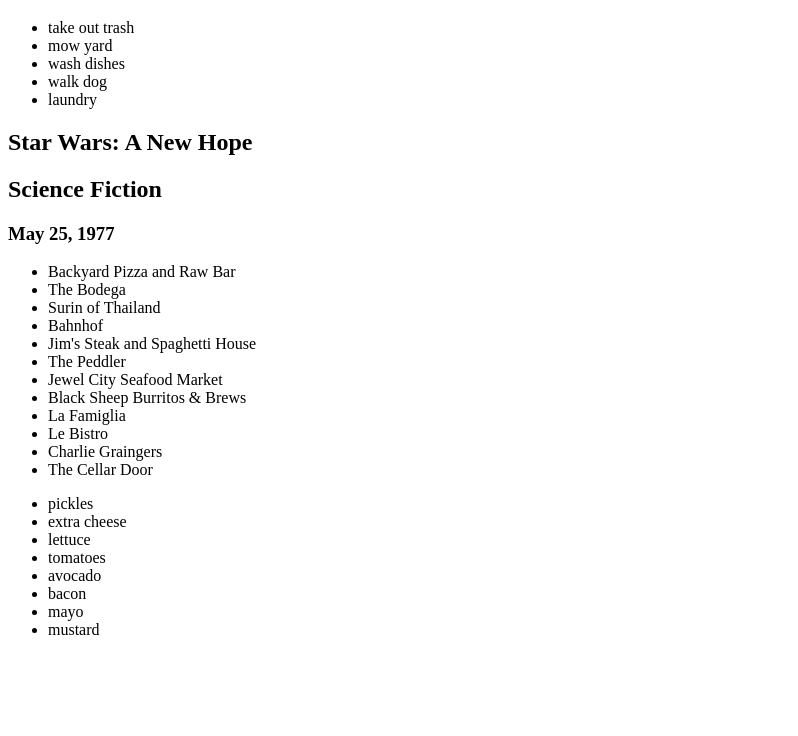
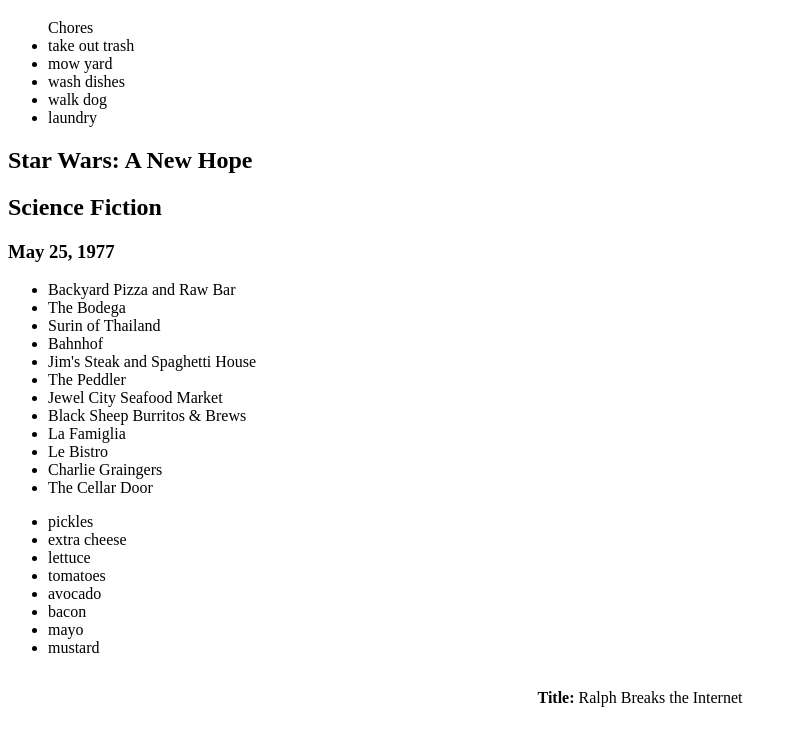
Before and after one commit to barrygriffith84/JavaScript_DOM, a plain HTML site: page index.html in a window 1280 px wide. Shown: the part 61-797 px from the top of the page, without its empty margins (0-798 px from the left). Drawn offline with Linux system fonts and the light colour scheme.

Commit message:
All practice exercises complete.  First challenge complete.  Refining movie poster challenge

```diff
--- a/index.html
+++ b/index.html
@@ -3,7 +3,8 @@
 <head>
     <meta charset="UTF-8">
     <meta name="viewport" content="width=device-width, initial-scale=1.0">
-    <title>Document</title>
+    <link rel="stylesheet" href="style.css">
+    <title>DOM Practice</title>
 </head>
 <body>
 
@@ -11,7 +12,7 @@
     <h1 id="hello-container"></h1>
 
 
-    <ul id="chores-container"></ul>
+    <ul id="chores-container">Chores</ul>
 
     <section id="movie-poster">
         <h1 id="title"></h1>
@@ -23,6 +24,24 @@
 
     <ul id="sandwich-container"></ul>
 
+    <div id="movie-schedule"></div>
+
+
+
+
+
+
+
+
+
+
+
+
+
+
+
+
+
     <script src="script.js"></script>
 </body>
 </html>
--- a/script.js
+++ b/script.js
@@ -1,3 +1,12 @@
+//notes
+// function darkMode(){
+//     document.body.style.background = "gray";
+//   }
+//   function lightMode(){
+//       document.body.style.background = "white";
+//   }
+
+
 // Lightning Exercise
 // Hello, world
 
@@ -6,9 +15,9 @@
 //Use document.querySelector to target your #hello-container
 //User the .innerHTML property to insert the value of your greeting variable into your #hello-container element.
 
+var greeting= "Hello, world!";
+document.querySelector("#hello-container").innerHTML = greeting;
 
-var greeting = document.querySelector("#hello-container");
-greeting.innerHTML = "Hello, world!";
 
 // Lightning Exercise
 // Keeping track of chores
@@ -119,51 +128,58 @@ for(i = 0; i < sandwichToppings.length; i++){
 
 // In your JavaScript file, copy and paste the following array of objects:
 
-// var movieSchedule = [
-//   {
-//     title: "Ralph Breaks the Internet",
-//     rating: "PG",
-//     currentlyPlaying: true,
-//     poster: "https://lumiere-a.akamaihd.net/v1/images/r_ralphbreakstheinternet_header_ddt-17403_08ef6d92.jpeg?region=0,0,1024,1274&optimize=true"
-//   },
-//   {
-//     title: "The Grinch",
-//     rating: "G",
-//     currentlyPlaying: true,
-//     poster: "https://images-na.ssl-images-amazon.com/images/I/71vgX4VFdiL._SY679_.jpg"
-//   },
-//   {
-//     title: "A Star is Born",
-//     rating: "R",
-//     currentlyPlaying: false,
-//     poster: "https://images-na.ssl-images-amazon.com/images/I/718zWbDKmvL._SY606_.jpg"
-//   },
-//    {
-//     title: "Bohemian Rhapsody",
-//     rating: "PG-13",
-//     currentlyPlaying: true
-//   },
-//   {
-//     title: "Fantastic Beasts: The Crimes of Grindlewald",
-//     rating: "PG-13",
-//     currentlyPlaying: true,
-//     poster: "https://images-na.ssl-images-amazon.com/images/I/716fk%2BBZ-NL._SY606_.jpg"
-//   },
-//   {
-//     title: "Robin Hood",
-//     rating: "PG-13",
-//     currentlyPlaying: false,
-//     poster: "https://images-na.ssl-images-amazon.com/images/I/61K%2BTyGjsCL.jpg"
-//   },
-//   {
-//     title: "Spider-Man: Into the Spider-Verse",
-//     rating: "PG-13",
-//     currentlyPlaying: true,
-//   }
-// ]
-
 //     Use a for loop to loop through the movies, build an HTML representation of each movie, and insert it into the #movie-schedule container in the DOM.
 //     You can use any elements you like in your HTML string as long as all the data in the movieSchedule object is included.
+
+var movieSchedule = [
+    {
+      title: "Ralph Breaks the Internet",
+      rating: "PG",
+      currentlyPlaying: true,
+      poster: "https://lumiere-a.akamaihd.net/v1/images/r_ralphbreakstheinternet_header_ddt-17403_08ef6d92.jpeg?region=0,0,1024,1274&optimize=true"
+    },
+    {
+      title: "The Grinch",
+      rating: "G",
+      currentlyPlaying: true,
+      poster: "https://images-na.ssl-images-amazon.com/images/I/71vgX4VFdiL._SY679_.jpg"
+    },
+    {
+      title: "A Star is Born",
+      rating: "R",
+      currentlyPlaying: false,
+      poster: "https://images-na.ssl-images-amazon.com/images/I/718zWbDKmvL._SY606_.jpg"
+    },
+     {
+      title: "Bohemian Rhapsody",
+      rating: "PG-13",
+      currentlyPlaying: true
+    },
+    {
+      title: "Fantastic Beasts: The Crimes of Grindlewald",
+      rating: "PG-13",
+      currentlyPlaying: true,
+      poster: "https://images-na.ssl-images-amazon.com/images/I/716fk%2BBZ-NL._SY606_.jpg"
+    },
+    {
+      title: "Robin Hood",
+      rating: "PG-13",
+      currentlyPlaying: false,
+      poster: "https://images-na.ssl-images-amazon.com/images/I/61K%2BTyGjsCL.jpg"
+    },
+    {
+      title: "Spider-Man: Into the Spider-Verse",
+      rating: "PG-13",
+      currentlyPlaying: true,
+    }
+]
+
+// for(i = 0; i < movieSchedule.length; i++){
+//         document.querySelector("#movie-schedule").innerHTML += `<div><p><strong>Title:</strong> ${movieSchedule[i].title}</p> <p><strong>Rated:</strong>${movieSchedule[i].rating}</strong></p> <p>${movieSchedule.currentlyPlaying}</p> <img src=${movieSchedule[i].poster}></div>`
+// }
+
+
+
 
 // More Challenges:
 // 5. Movie Schedule Take Two
@@ -176,6 +192,18 @@ for(i = 0; i < sandwichToppings.length; i++){
 //     Give all PG-rated movies a dotted yellow border that's 2px wide.
 //     Give all PG-13 movies a dotted orange border that's 2px wide.
 //     Give all R-rated movies a dotted red border that's 2px wide.
+
+for(i = 0; i < movieSchedule.length; i++){
+    if(movieSchedule[i].currentlyPlaying === true){
+        if(movieSchedule[i].poster != null){
+             document.querySelector("#movie-schedule").innerHTML += `<div class="movieContainer"><p><strong>Title:</strong> ${movieSchedule[i].title}</p> <p><strong>Rated:</strong>${movieSchedule[i].rating}</strong></p> <img src=${movieSchedule[i].poster}></div>`
+        }
+        else
+        {
+            document.querySelector("#movie-schedule").innerHTML += `<div><p><strong>Title:</strong> ${movieSchedule[i].title}</p> <p><strong>Rated:</strong>${movieSchedule[i].rating}</strong></p> <img src=https://www.snhrc.com/wp-content/uploads/2018/09/Image-Coming-Soon.png}></div>`
+        }
+    }
+}
 
 // 6. Cohort Website
 
--- /dev/null
+++ b/style.css
@@ -0,0 +1,5 @@
+.movieContainer{
+    display: flex;
+    flex-direction: column;
+    align-items: center;
+}
```
